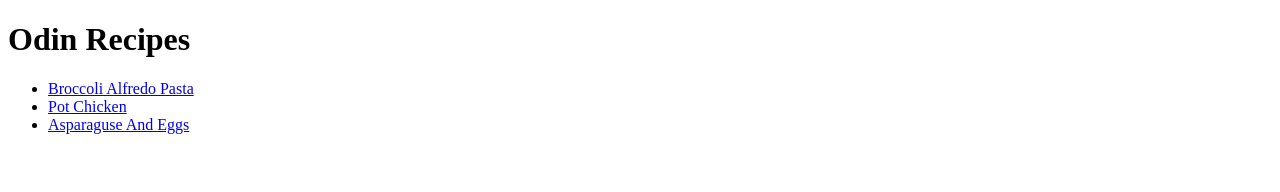
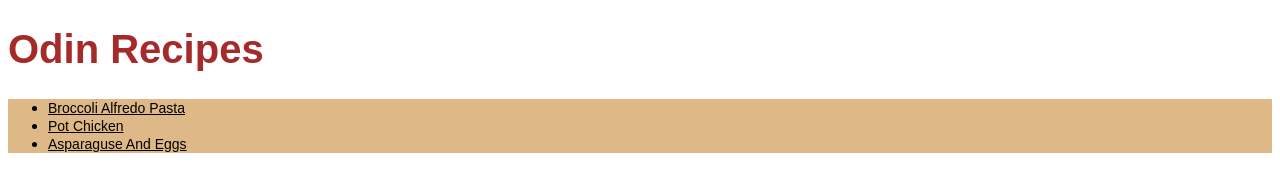
Before and after one commit to kaibeka47/odin-recipes, a plain HTML site: page index.html in a window 1280 px wide. Drawn offline with Linux system fonts and the light colour scheme.

Commit message:
add styles to odin recipes project

```diff
--- a/index.html
+++ b/index.html
@@ -4,13 +4,14 @@
         <meta charset="utf-8">
         <meta name="viewport" content="width=device-width, initial-scale=1.0">
         <title>Odin Recipes</title>
+        <link rel="stylesheet" href="styles.css">
     </head>
     <body>
-        <h1>Odin Recipes</h1>
-        <ul>
-           <li><a href="recipes/broccoli-alfredo-pasta.html">Broccoli Alfredo Pasta</li>
-            <li><a href="recipes/pot-chicken-alfredo.html">Pot Chicken</a></li>
-            <li><a href="recipes/asparagus-and-eggs.html">Asparaguse And Eggs</a></li>
+        <h1 class="odin">Odin Recipes</h1>
+        <ul class="dishs">
+           <li id="broccoli"><a href="recipes/broccoli-alfredo-pasta.html">Broccoli Alfredo Pasta</li>
+           <li id="chicken"><a href="recipes/pot-chicken-alfredo.html">Pot Chicken</a></li>
+           <li id="asparagus"><a href="recipes/asparagus-and-eggs.html">Asparaguse And Eggs</a></li>
         </ul>
     </body>
 </html>
```
Also changed, not shown: recipes/asparagus-and-eggs.html (+2 -1 lines), recipes/broccoli-alfredo-pasta.html (+2 -1 lines), recipes/pot-chicken-alfredo.html (+2 -1 lines).
